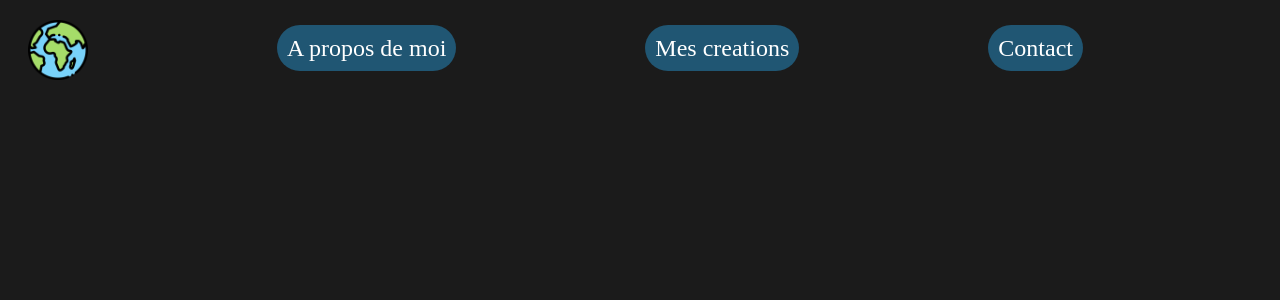
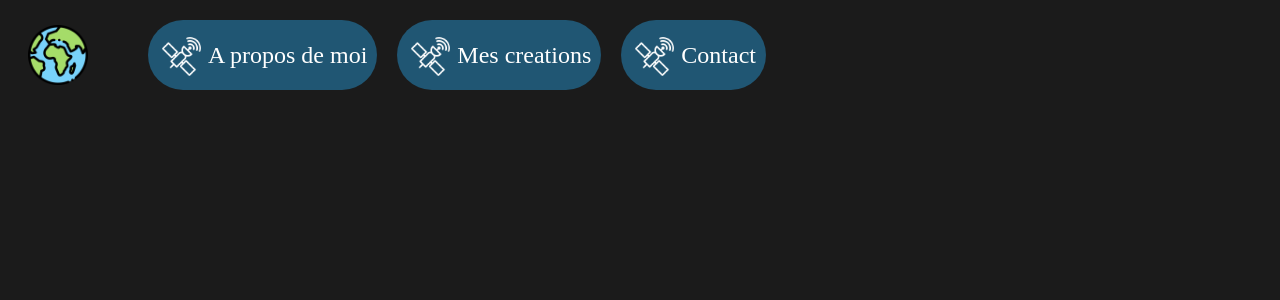
Before and after one commit to matiti61290/Portfolio, a Vue app: page / in a window 1280 px wide. Shown: the top 300 px of the page. Built offline with nearby package versions, Linux system fonts and the light colour scheme; a web font is replaced by a local one.

Commit message:
header_completed

```diff
--- a/src/components/menuNav.vue
+++ b/src/components/menuNav.vue
@@ -6,9 +6,9 @@
     <div id="top_page">
         <a href="../../index.html"><img id="home_picture" src="../../public/home_icon.png" alt="icone planete"></a>
         <nav>
-            <li><a id="top_menu" href="" i>A propos de moi</a></li>
-            <li><a id="top_menu" href="">Mes creations</a></li>
-            <li><a id="top_menu" href="">Contact</a></li>
+            <li><a id="top_menu" href="" i><img id="header_icon" src="../../public/satellite.png" alt="satellite"> A propos de moi</a></li>
+            <li><a id="top_menu" href=""><img id="header_icon" src="../../public/satellite.png" alt="satellite"> Mes creations</a></li>
+            <li><a id="top_menu" href=""><img id="header_icon" src="../../public/satellite.png" alt="satellite"> Contact</a></li>
         </nav>
     </div>
 </template>
@@ -20,21 +20,25 @@
 #top_page{
     margin-top: 20px;
     margin-left: 20px;
+    display: flex;
+    align-items: center;
 }
 
 #home_picture{
     width: 60px;
     float: left;
+    margin-right: 40px;
 }
 
 nav{
     display: flex;
     flex-direction: row;
-    justify-content: space-evenly;
+    margin-right: 400px;
+    list-style: none;
+}
 
-    /* margin-right: 400px; */
-    padding-top: 15px;
-    list-style: none;
+li{
+    padding-left: 20px;
 }
 
 a{
@@ -42,6 +46,14 @@ a{
     font-family: 'Trispace';
     font-size: 1.5em;
     color: white;
+    display: flex;
+    align-items: center;
+}
+
+#header_icon{
+    width: 50px;
+    filter: invert(100);
+    background-color: #20567300;
 }
 
 #top_menu{
```
Also changed, not shown: public/satellite.png (added).
